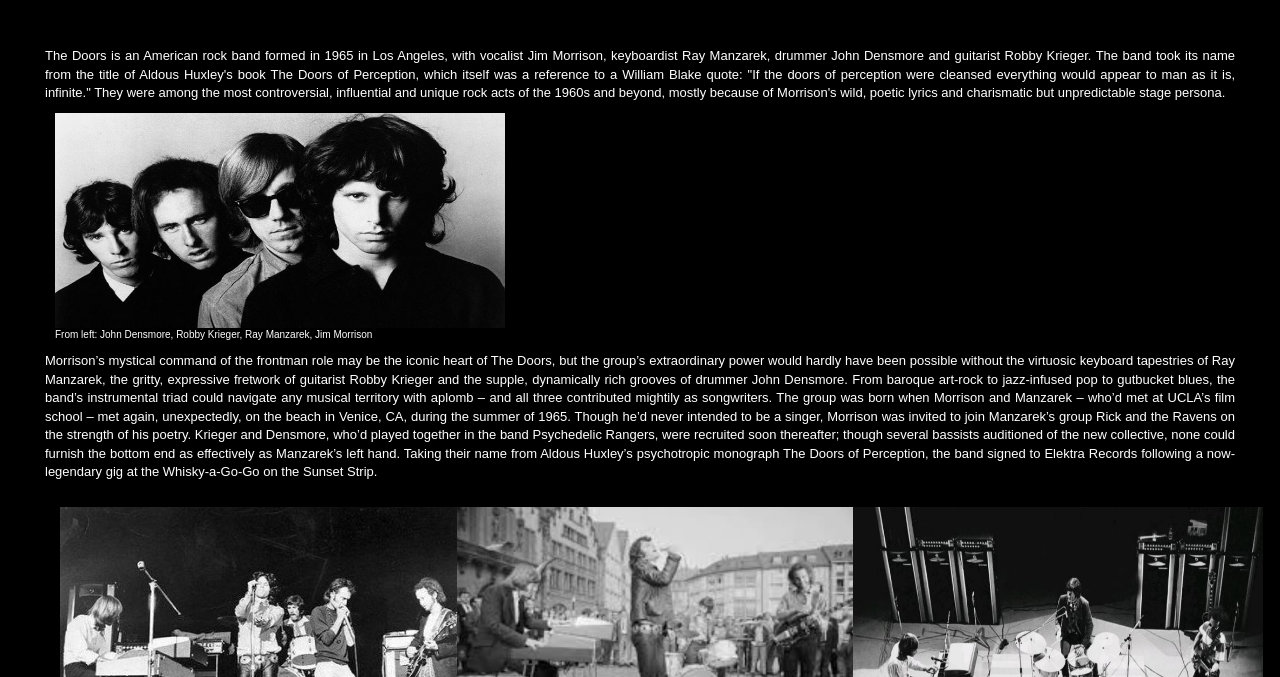
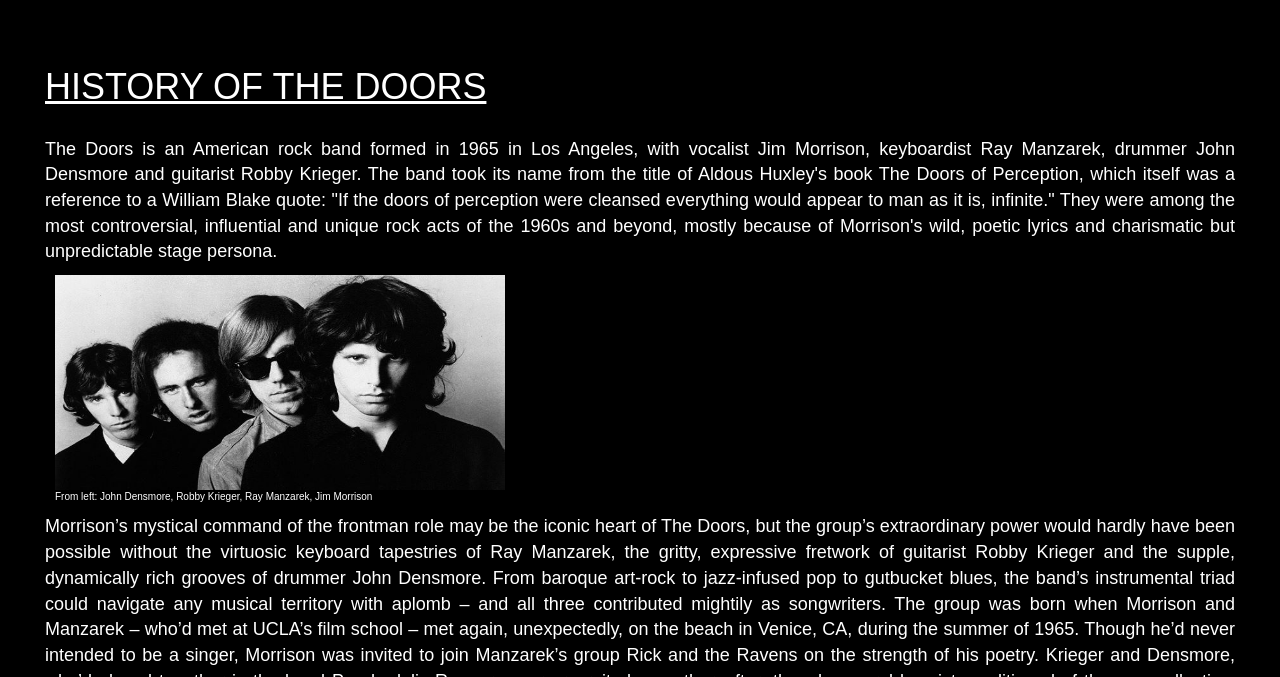
Before and after one commit to Code-Institute-Submissions/the-band-milestone1, a plain HTML site: page band.html in a window 1280 px wide. Shown: the part 123-800 px from the top of the page. Drawn offline with nearby package versions, Linux system fonts and the light colour scheme.

Commit message:
added h1 to band.html and media.html

```diff
--- a/band.html
+++ b/band.html
@@ -37,6 +37,7 @@
     <div class="container-fluid">
         <section class="main-section">
             <div class="row band-history">
+                <h1>History of the Doors</h1>
                 <p>
                     The Doors is an American rock band formed in 1965 in Los Angeles, with vocalist Jim Morrison, keyboardist Ray Manzarek, drummer John Densmore and guitarist Robby Krieger. The band took its name from the title of Aldous Huxley's book The Doors of Perception,
                     which itself was a reference to a William Blake quote: "If the doors of perception were cleansed everything would appear to man as it is, infinite." They were among the most controversial, influential and unique rock acts of the 1960s
--- a/css/styles.css
+++ b/css/styles.css
@@ -96,6 +96,15 @@
     margin-right: 10px;
 }
 
+.main-section .band-history h1 {
+    font-family: "Exo", sans-serif;
+    font-weight: 300;
+    color: #ffffff;
+    padding-bottom: 20px;
+    text-transform: uppercase;
+    text-decoration: underline;
+}
+
 .band-history img {
     height : 215px;
     width: 450px;
@@ -114,7 +123,7 @@
 
 .band-history p {
     font-family: "Exo", sans-serif;
-    font-size: 13px;
+    font-size: 18px;
     font-weight: 100;
     color: #ffffff;
     text-align: justify;
@@ -154,6 +163,15 @@
 
 .audio-section .album-details {
     text-align: center;
+}
+
+.main-section h1 {
+    font-family: "Exo", sans-serif;
+    font-weight: 300;
+    color: #ffffff;
+    padding-bottom: 20px;
+    text-transform: uppercase;
+    text-decoration: underline;
 }
 
 .main-section h3 {
```
Also changed, not shown: media.html (+1 -0 lines).
